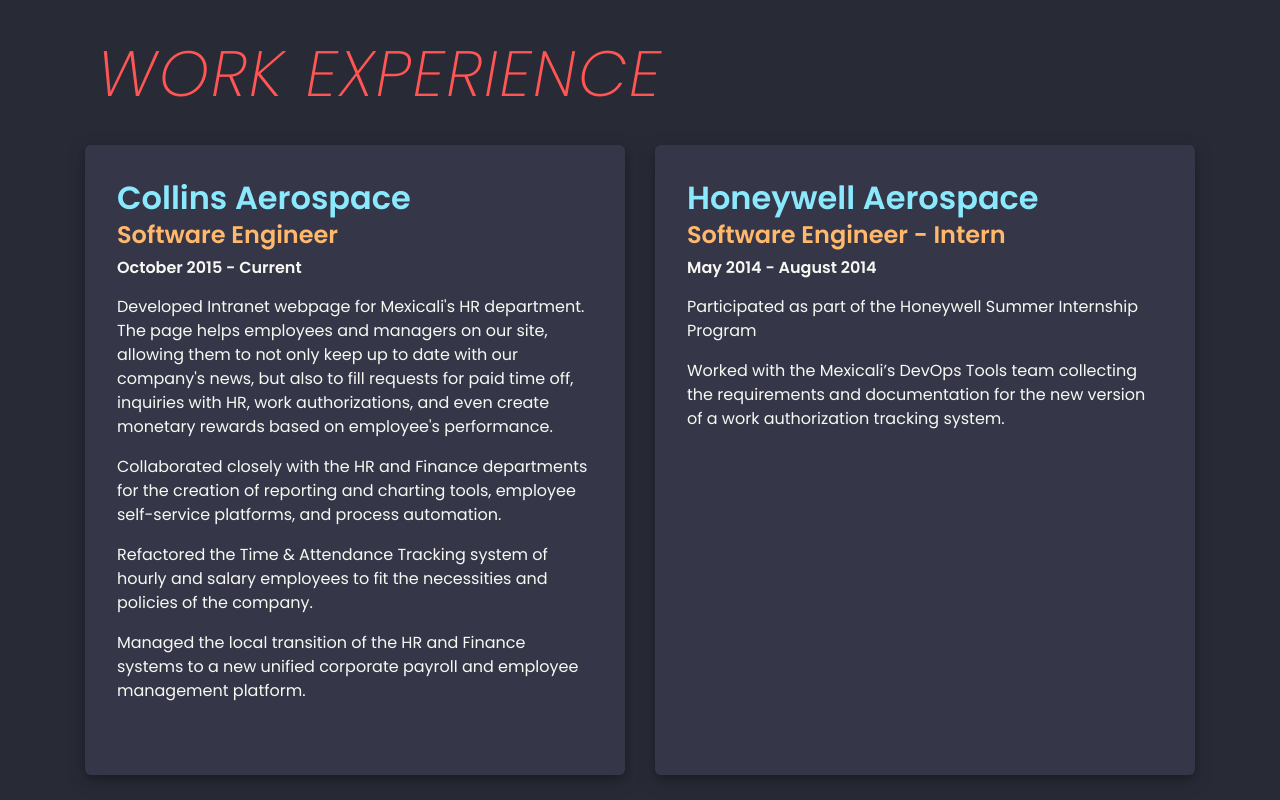
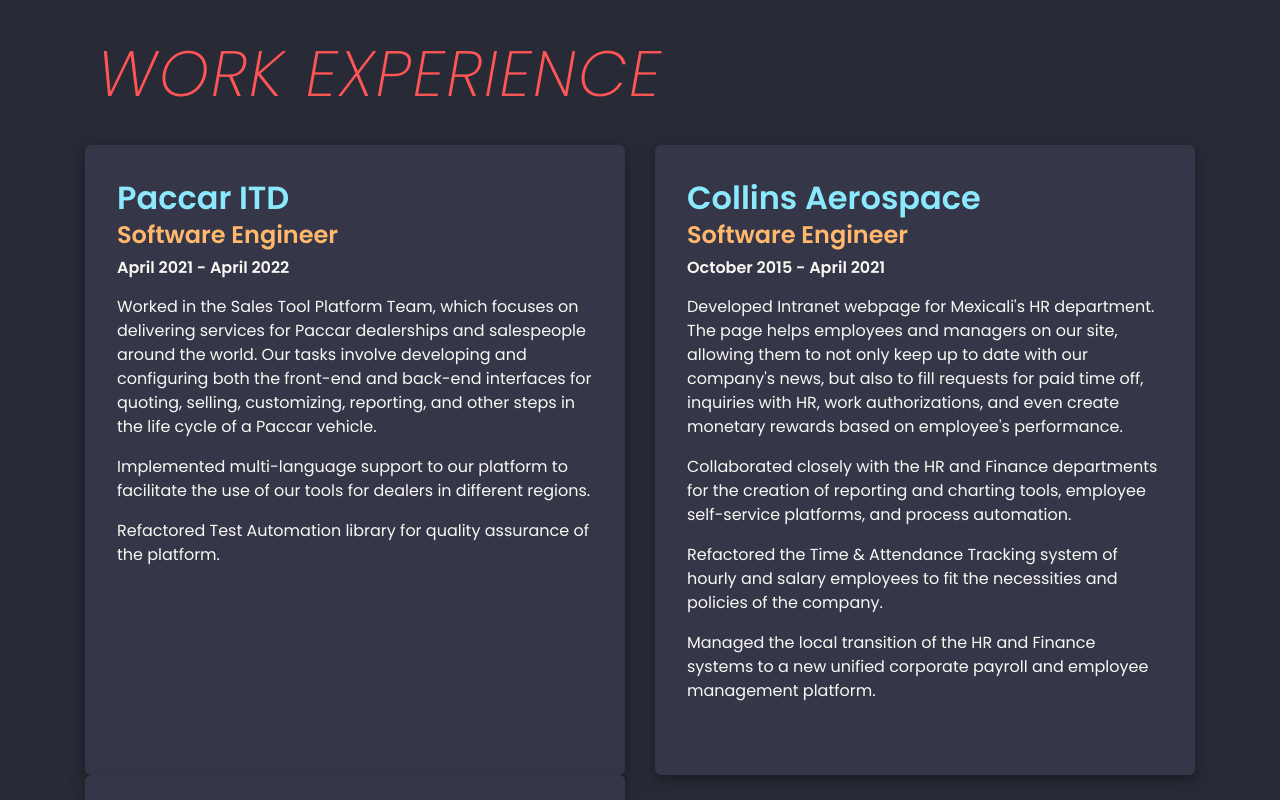
Before and after one commit to Giemper/giemper-site, a Next.js app: page / in a window 1280 px wide. Shown: the part 1880-2680 px from the top of the page. Built offline with nearby package versions, Linux system fonts and the light colour scheme.

Commit message:
- Updated Experience

```diff
--- a/values/VALUES_EXPERIENCE.js
+++ b/values/VALUES_EXPERIENCE.js
@@ -1,9 +1,27 @@
 const VALUES_EXPERIENCE = [
+    {
+        title: "Paccar ITD",
+        position: "Software Engineer",
+        city: ["Mexicali, Baja California, Mexico (Remote)", "Mexicali, Baja California, México (Remoto)"],
+        duration: ["April 2021 - April 2022", "Abril 2021 - Abril 2022"],
+        description: [
+            [
+                "Worked in the Sales Tool Platform Team, which focuses on delivering services for Paccar dealerships and salespeople around the world. Our tasks involve developing and configuring both the front-end and back-end interfaces for quoting, selling, customizing, reporting, and other steps in the life cycle of a Paccar vehicle.",
+                "Implemented multi-language support to our platform to facilitate the use of our tools for dealers in different regions.",
+                "Refactored Test Automation library for quality assurance of the platform."
+            ],
+            [
+                "Trabaje en el Equipo de Plataforma de Ventas, el cual se enfoca en desarrollar servicios para los concesionarios y vendedores Paccar alrededor del mundo. Nuestras funciones involucraban desarrollar y configurar tanto el front-end y back-end para las interfaces de cotización, ventas, personalizacion, reporteo, y otros pasos en el ciclo de vida de un vehiculo Paccar.",
+                "Implementacion de soporte multi-lenguaje de nuestra plataforma para el uso de nuestras herramientas para los concesionarios en distintas regiones.",
+                "Refactorización de la libraria de Automatización de pruebas para asegurar la calidad de la plataforma."
+            ]
+        ]
+    },
     {
         title: "Collins Aerospace",
         position: "Software Engineer",
         city: ["Mexicali, Baja California, Mexico", "Mexicali, Baja California, México"],
-        duration: ["October 2015 - Current", "Octubre 2015 - Presente"],
+        duration: ["October 2015 - April 2021", "Octubre 2015 - Abril 2021"],
         description: [
             [
                 "Developed Intranet webpage for Mexicali's HR department. The page helps employees and managers on our site, allowing them to not only keep up to date with our company's news, but also to fill requests for paid time off, inquiries with HR, work authorizations, and even create monetary rewards based on employee's performance.",
```
Also changed, not shown: 1 other file (tests, documents, lock files or other folders).
